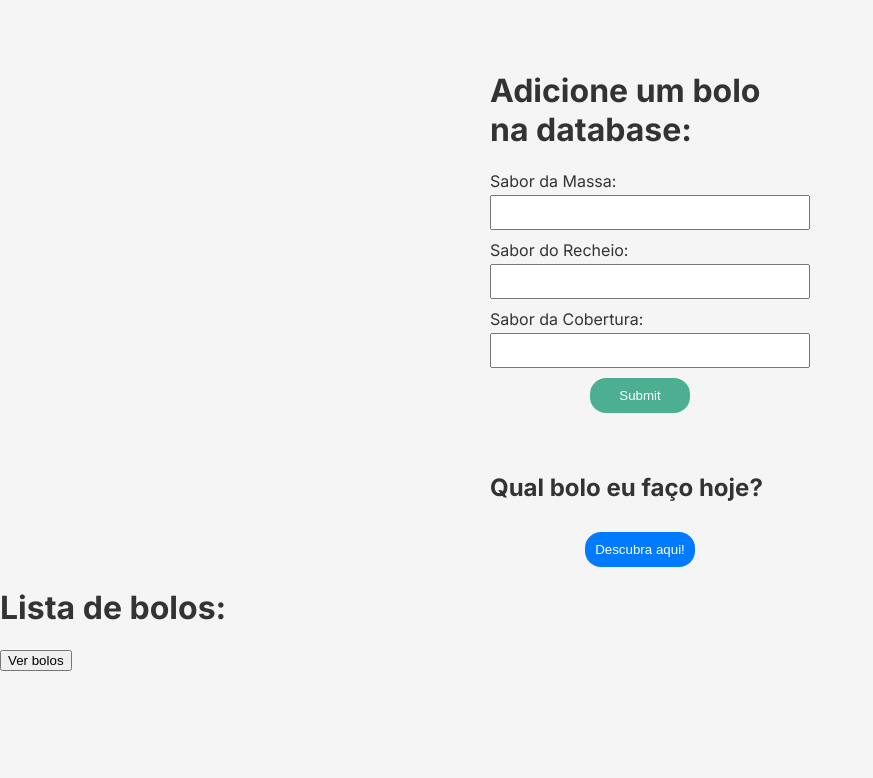
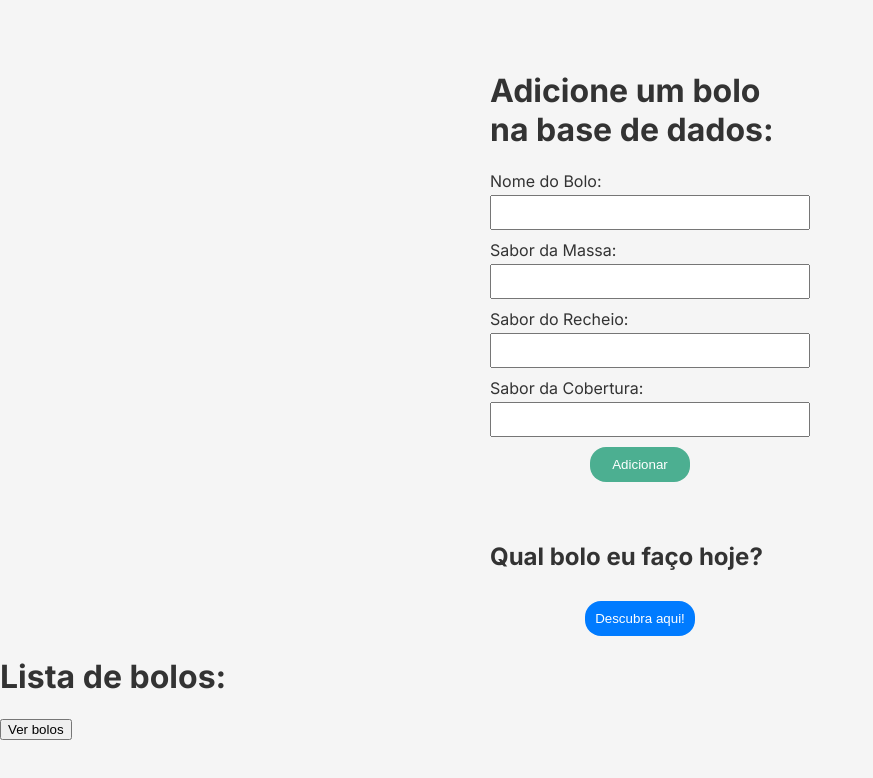
Before and after one commit to vicovaporub/cake-shuffler-frontend, a Next.js app: page / in a window 1280 px wide. Shown: the top 778 px of the page, without its empty margins (0-873 px from the left). Built offline with nearby package versions, Linux system fonts and the light colour scheme.

Commit message:
feat: updated components to import fetches

```diff
--- a/src/Components/CakeForm/CakeForm.tsx
+++ b/src/Components/CakeForm/CakeForm.tsx
@@ -1,77 +1,80 @@
-'use client'
-import React, { useState } from 'react';
-import '@/Components/CakeForm/CakeForm.css';
+"use client";
+import React, { useState } from "react";
+import "@/Components/CakeForm/CakeForm.css";
+import { fetchSubmitCakeForm } from "@/api/fetches";
 
 const CakeForm = () => {
-
   const [formData, setFormData] = useState({
-    batterFlavor: '',
-    fillingFlavor: '',
-    icingFlavor: '',
+    cakeName: "",
+    batterFlavor: "",
+    fillingFlavor: "",
+    icingFlavor: "",
   });
 
-  const handleChange = (e: any) => {
+  const handleChange = (e: React.ChangeEvent<HTMLInputElement>) => {
     setFormData({ ...formData, [e.target.name]: e.target.value });
   };
 
-  const handleSubmit = (e: any) => {
+  const handleSubmit = (e: React.FormEvent<HTMLFormElement>) => {
     e.preventDefault();
 
-    fetch( '<Link to backend handler>', { // Change this line so it works
-      method: 'POST',
-      headers: {
-        'Content-Type': 'application/json',
-      },
-      body: JSON.stringify(formData),
-    })
-      .then(response => response.json())
-      .then(data => {
-        console.log('Success:', data)
-      })
-      .catch(error => {
-        console.error('Error:', error)
-      })
-  }
-
+    fetchSubmitCakeForm(formData);
+  };
 
   return (
-    <form className='form-container' onSubmit={handleSubmit}>
-        <h1>Adicione um bolo na database:</h1>
-      <label className='form-label'>
+    <form className="form-container" onSubmit={handleSubmit}>
+      <h1>Adicione um bolo na base de dados:</h1>
+      <label className="form-label">
+        Nome do Bolo:
+        <input
+          required
+          className="form-input"
+          name="cakeName"
+          type="text"
+          onChange={handleChange}
+          value={formData.cakeName}
+        />
+      </label>
+      <label className="form-label">
         Sabor da Massa:
         <input
-          className='form-input'
-          name='batterFlavor'
+          required
+          className="form-input"
+          name="batterFlavor"
           type="text"
           onChange={handleChange}
           value={formData.batterFlavor}
         />
       </label>
-      <label className='form-label'>
+      <label className="form-label">
         Sabor do Recheio:
         <input
-          className='form-input'
-          name='fillingFlavor'
+          required
+          className="form-input"
+          name="fillingFlavor"
           type="text"
           onChange={handleChange}
           value={formData.fillingFlavor}
         />
       </label>
-      <label className='form-label'>
+      <label className="form-label">
         Sabor da Cobertura:
         <input
-          className='form-input'
-          name='icingFlavor'
+          required
+          className="form-input"
+          name="icingFlavor"
           type="text"
           value={formData.icingFlavor}
           onChange={handleChange}
         />
       </label>
-      <div className='button-container'>
-      <button className='form-button' type="submit">Submit</button>
+      <div className="button-container">
+        <button className="form-button" type="submit">
+          Adicionar
+        </button>
       </div>
     </form>
-  )
-}
+  );
+};
 
 export default CakeForm;
--- a/src/Components/RandomCake/RandomCake.tsx
+++ b/src/Components/RandomCake/RandomCake.tsx
@@ -1,38 +1,38 @@
-'use client'
-import Cake from '@/Types/Cake';
-import React, { useState } from 'react';
-import '@/Components/RandomCake/RandomCake.css'
+"use client";
+import Cake from "@/Types/Cake";
+import React, { useState } from "react";
+import "@/Components/RandomCake/RandomCake.css";
+import { fetchRandomCake } from "@/api/fetches";
 
 const RandomCake = () => {
   const [randomCake, setRandomCake] = useState<Cake | null>(null);
 
-  const handleSurpriseMe = async () => {
-    try {
-      const response = await fetch('<Link to backend handler>') // Change this line so it works
-      const data = await response.json();
-
-      if (response.ok) {
-        setRandomCake(data);
-      } else {
-        console.error('Error fetching random cake:', data.message);
-      }
-    } catch (error) {
-      console.error(error);
-    }
-  };
-
   return (
-    <div className='random-cake-container'>
-      <h2 className='random-cake-title'>Qual bolo eu faço hoje?</h2>
-      <div className='button-container'>
-      <button className='random-cake-button' onClick={handleSurpriseMe}>Descubra aqui!</button>
+    <div className="random-cake-container">
+      <h2 className="random-cake-title">Qual bolo eu faço hoje?</h2>
+      <div className="button-container">
+        <button
+          className="random-cake-button"
+          onClick={() => fetchRandomCake(setRandomCake)}
+        >
+          Descubra aqui!
+        </button>
       </div>
       {randomCake && (
-        <div className='random-cake-details'>
+        <div className="random-cake-details">
           <h3>Seu bolo aleatório é:</h3>
-          <p>Massa:     <strong>{randomCake.batterFlavor}</strong></p>
-          <p>Recheio:   <strong>{randomCake.fillingFlavor}</strong></p>
-          <p>Cobertura: <strong>{randomCake.icingFlavor}</strong></p>
+          <p>
+            Nome: <strong>{randomCake.cakeName}</strong>
+          </p>
+          <p>
+            Massa: <strong>{randomCake.batterFlavor}</strong>
+          </p>
+          <p>
+            Recheio: <strong>{randomCake.fillingFlavor}</strong>
+          </p>
+          <p>
+            Cobertura: <strong>{randomCake.icingFlavor}</strong>
+          </p>
         </div>
       )}
     </div>
```
